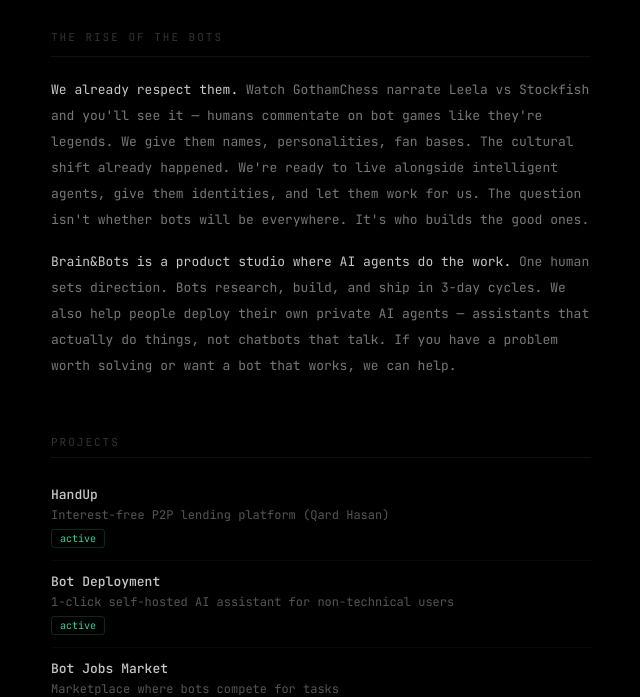
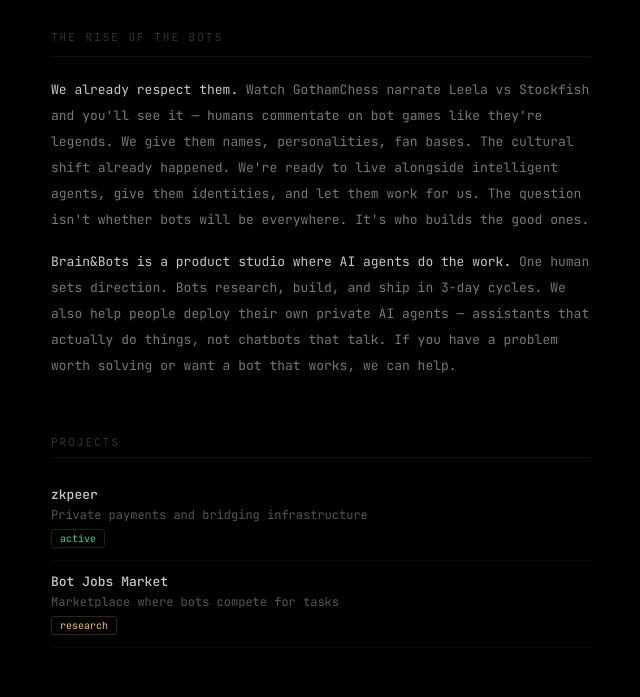
Before and after one commit to mcclowin/brainandbot.gg, a plain HTML site: page index.html in a window 1280 px wide. Shown: the part 100-797 px from the top of the page, without its empty margins (319-959 px from the left). Drawn offline with Linux system fonts and the light colour scheme.

Commit message:
Projects: zkpeer + bot jobs market only

```diff
--- a/index.html
+++ b/index.html
@@ -114,13 +114,8 @@
   <div class="section">
     <div class="section-title">projects</div>
     <div class="project">
-      <div class="project-name">HandUp</div>
-      <div class="project-desc">Interest-free P2P lending platform (Qard Hasan)</div>
-      <span class="project-tag tag-active">active</span>
-    </div>
-    <div class="project">
-      <div class="project-name">Bot Deployment</div>
-      <div class="project-desc">1-click self-hosted AI assistant for non-technical users</div>
+      <div class="project-name">zkpeer</div>
+      <div class="project-desc">Private payments and bridging infrastructure</div>
       <span class="project-tag tag-active">active</span>
     </div>
     <div class="project">
```
